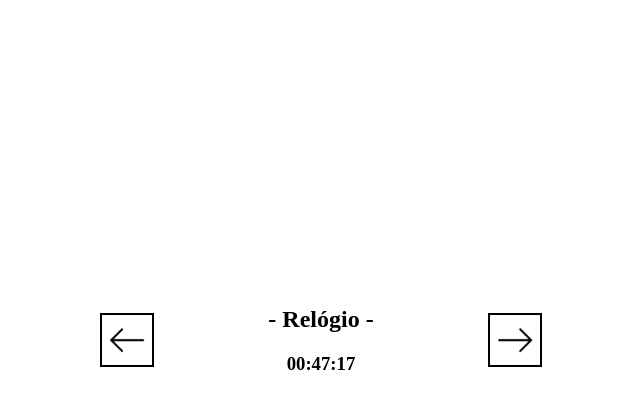
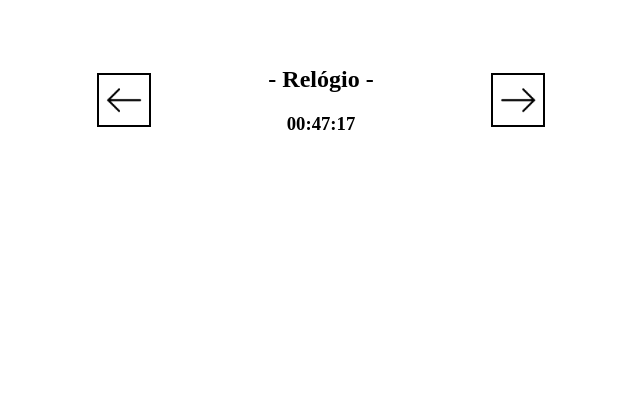
Before and after one commit to PedrosUsername/Playground, an Angular app: page /clock in a window 1280 px wide. Shown: the top 408 px of the page, without its empty margins (319-959 px from the left). Built offline with nearby package versions, Linux system fonts and the light colour scheme.

Commit message:
add blink

```diff
--- a/src/app/app-routing.module.ts
+++ b/src/app/app-routing.module.ts
@@ -10,6 +10,7 @@ const routes: Routes = [
   { path: 'stopwatch', component: StopwatchComponent },
   { path: 'timer', component: TimerComponent },
   { path: 'timer-container', component: TimerContainerComponent },
+  {path: '', redirectTo: '/clock', pathMatch: 'full'},
 ];
 
 @NgModule({
--- a/src/app/app.component.html
+++ b/src/app/app.component.html
@@ -1,9 +1,11 @@
-<div id="my-content">
-    <div class="floating-arrows">
-        <div (click)="arrowL()" class="arrow l"></div>
-        <div>
-            <router-outlet></router-outlet>
+<div id="body2" [class.kuro]="!eye">
+    <div id="my-content">
+        <div class="floating-arrows">
+            <div (mousedown)="close()" (mouseup)="open()" (click)="arrowL()" class="arrow l"></div>
+            <div>
+                <router-outlet></router-outlet>
+            </div>
+            <div (mousedown)="close()" (mouseup)="open()" (click)="arrowR()" class="arrow r"></div>
         </div>
-        <div (click)="arrowR()" class="arrow r"></div>
     </div>
 </div>
--- a/src/app/app.component.sass
+++ b/src/app/app.component.sass
@@ -1,9 +1,14 @@
+#body2
+    height: 100vh
+
+.kuro
+    background-color: black
+
 #my-content
-    position: relative
     text-align: center
     height: 200px
     width: 35%
-    margin: 30vh auto
+    margin: auto
 
 /* On screens that are 992px or less, set the background color to blue */
 @media screen and (max-width: 992px)
--- a/src/app/app.component.ts
+++ b/src/app/app.component.ts
@@ -1,4 +1,4 @@
-import { Component } from '@angular/core';
+import { Component, OnInit } from '@angular/core';
 import { Router } from '@angular/router';
 
 
@@ -7,13 +7,18 @@ import { Router } from '@angular/router';
   templateUrl: './app.component.html',
   styleUrls: ['./app.component.sass']
 })
-export class AppComponent {
-  state_widget = 0
-
+export class AppComponent implements OnInit {
+  title = 'playground'
+  _stateWidget = 0
+  eye = true
 
   constructor(
     private router: Router
   ){}
+  ngOnInit(): void {
+    this.router.navigate([ this._where(this._stateWidget) ])
+  }
+
 
 
   _where(state: number): string {
@@ -34,21 +39,30 @@ export class AppComponent {
     }
   }
 
+  close(): void {
+    console.log("close")
+    this.eye = false
+  }
+  open(): void {
+    console.log("open")
+    this.eye = true
+  }
+
   arrowL(): void {
-    if(this.state_widget > 0)
-      this.state_widget--
+    if(this._stateWidget > 0)
+      this._stateWidget--
     else
-      this.state_widget = 3
+      this._stateWidget = 3
 
-    this.router.navigate([ this._where(this.state_widget) ])
+    this.router.navigate([ this._where(this._stateWidget) ])
   }
 
   arrowR(): void {
-    if(this.state_widget < 3)
-      this.state_widget++
+    if(this._stateWidget < 3)
+      this._stateWidget++
     else
-      this.state_widget = 0
+      this._stateWidget = 0
 
-    this.router.navigate([ this._where(this.state_widget) ])
+    this.router.navigate([ this._where(this._stateWidget) ])
   }
 }
--- a/src/app/stopwatch/stopwatch.component.ts
+++ b/src/app/stopwatch/stopwatch.component.ts
@@ -19,7 +19,7 @@ export class StopwatchComponent implements OnInit {
     setInterval( () => {
       this.min = this._min;
       this.sec = this._sec;
-    }, 1000 );
+    }, 900 );
   }
 
   get _min(): number {
--- a/src/app/timer/timer.component.ts
+++ b/src/app/timer/timer.component.ts
@@ -41,7 +41,7 @@ export class TimerComponent implements OnInit{
           }
         }
 
-    }, 1000);
+    }, 900);
 
     setTimeout(() =>{
 
--- a/src/app/timer2/timer-container/timer-container.component.ts
+++ b/src/app/timer2/timer-container/timer-container.component.ts
@@ -41,7 +41,7 @@ export class TimerContainerComponent implements OnInit {
         }
       }
 
-    }, 1000);
+    }, 900);
 
     setTimeout(() =>{
 
--- a/src/styles.sass
+++ b/src/styles.sass
@@ -1 +1,4 @@
 /* You can add global styles to this file, and also import other style files */
+body
+    margin: 0px
+    padding: 0px
```
